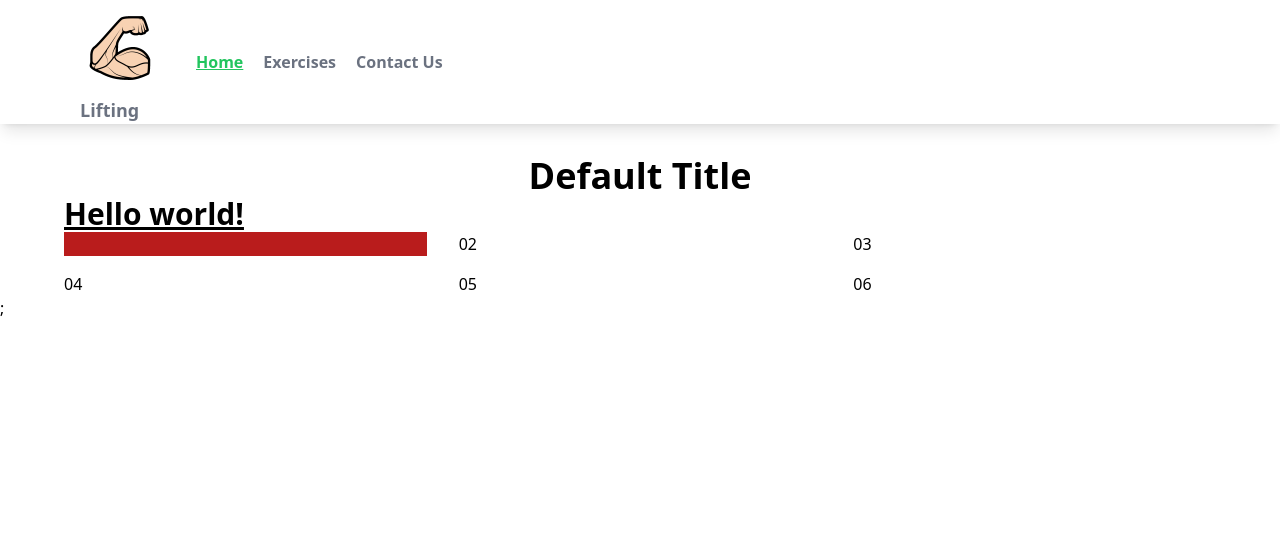
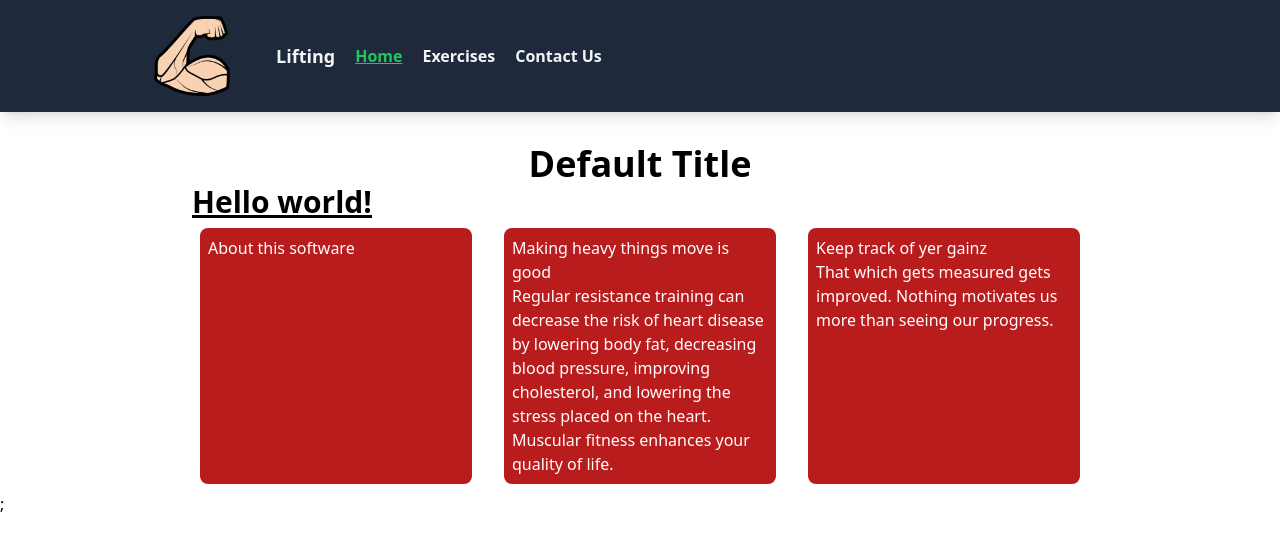
Before and after one commit to scotm/lifting-toy-nextjs, a Next.js app: page / in a window 1280 px wide. Shown: the top 550 px of the page. Built offline with nearby package versions, Linux system fonts and the light colour scheme.

Commit message:
Minor UI tweaks

```diff
--- a/components/Footer.tsx
+++ b/components/Footer.tsx
@@ -4,15 +4,27 @@ export interface IFooterProps {}
 
 export default function Footer(props: IFooterProps) {
   return (
-    <footer className="grid grid-cols-3 gap-x-8 gap-y-4">
-      <div className="bg-red-700 text-white">
-        <h1></h1>
+    <footer className="m-2 grid grid-cols-3 gap-x-8 gap-y-4">
+      <div className="rounded-lg bg-red-700 p-2 text-white">
+        <h4>About this software</h4>
+        <p></p>
       </div>
-      <div>02</div>
-      <div>03</div>
-      <div>04</div>
-      <div>05</div>
-      <div>06</div>
+      <div className="rounded-lg bg-red-700 p-2 text-white">
+        <h4>Making heavy things move is good</h4>
+        <p>
+          Regular resistance training can decrease the risk of heart disease by
+          lowering body fat, decreasing blood pressure, improving cholesterol,
+          and lowering the stress placed on the heart. Muscular fitness enhances
+          your quality of life.
+        </p>
+      </div>
+      <div className="rounded-lg bg-red-700 p-2 text-white">
+        <h4>Keep track of yer gainz</h4>
+        <p>
+          That which gets measured gets improved. Nothing motivates us more than
+          seeing our progress.
+        </p>
+      </div>
     </footer>
   );
 }
--- a/components/Layout.tsx
+++ b/components/Layout.tsx
@@ -13,7 +13,7 @@ export default function Layout(props: IAppProps) {
   return (
     <>
       <Navbar />
-      <div className="mx-auto mt-8 max-w-6xl">
+      <div className="mx-auto mt-8 max-w-4xl">
         <h1 className="text-center text-4xl font-extrabold">
           {props.title ?? "Default Title"}
         </h1>
--- a/components/Navbar.tsx
+++ b/components/Navbar.tsx
@@ -6,8 +6,8 @@ export interface INavbarProps {}
 
 export default function Navbar(props: INavbarProps) {
   return (
-    <nav className="bg-white shadow-lg">
-      <div className="mx-auto max-w-6xl px-4">
+    <nav className="bg-slate-800 shadow-lg">
+      <div className="mx-auto max-w-5xl px-4">
         <div className="flex justify-between">
           <div className="flex space-x-7">
             <div>
@@ -16,28 +16,28 @@ export default function Navbar(props: INavbarProps) {
                   src="/logo.png"
                   alt="Lifting Logo"
                   className="mr-2 h-8 w-8"
-                  width="64"
-                  height="64"
+                  width="80"
+                  height="80"
                 />
               </div>
-              <span className="text-lg font-semibold text-gray-500">
+            </div>
+            <div className="hidden items-center space-x-1 md:flex">
+              <span className="py-4 px-2 text-lg font-semibold text-gray-100">
                 Lifting
               </span>
-            </div>
-            <div className="hidden items-center space-x-1 md:flex">
               <Link href="/" passHref>
                 <span className="py-4 px-2 font-semibold text-green-500 underline">
                   Home
                 </span>
               </Link>
               <Link href="/exercises" passHref>
-                <span className="py-4 px-2 font-semibold text-gray-500 transition duration-300 hover:text-green-500">
+                <span className="py-4 px-2 font-semibold text-gray-100 transition duration-300 hover:text-green-500">
                   Exercises
                 </span>
               </Link>
               <a
                 href=""
-                className="py-4 px-2 font-semibold text-gray-500 transition duration-300 hover:text-green-500"
+                className="py-4 px-2 font-semibold text-gray-100 transition duration-300 hover:text-green-500"
               >
                 Contact Us
               </a>
@@ -46,7 +46,7 @@ export default function Navbar(props: INavbarProps) {
           {/* <div className="hidden items-center space-x-3 md:flex ">
             <a
               href=""
-              className="rounded py-2 px-2 font-medium text-gray-500 transition duration-300 hover:bg-green-500 hover:text-white"
+              className="rounded py-2 px-2 font-medium text-gray-100 transition duration-300 hover:bg-green-500 hover:text-white"
             >
               Log In
             </a>
@@ -67,7 +67,7 @@ export default function Navbar(props: INavbarProps) {
               }}
             >
               <svg
-                className=" h-6 w-6 text-gray-500 hover:text-green-500 "
+                className=" h-6 w-6 text-gray-100 hover:text-green-500 "
                 x-show="!showMenu"
                 fill="none"
                 strokeLinecap="round"
```
